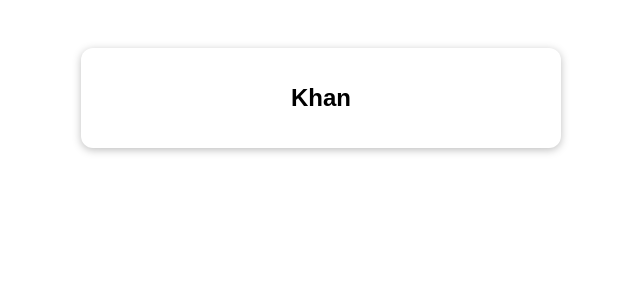
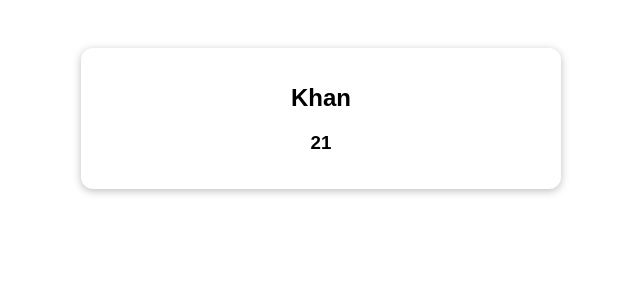
Before and after one commit to HassanKhan123/vue-composition-api, a Vue app: page / in a window 1280 px wide. Shown: the top 300 px of the page, without its empty margins (319-959 px from the left). Built offline with nearby package versions, Linux system fonts and the light colour scheme; the HTML template or start-up script is replaced by a standard one.

Commit message:
building reactive objects

```diff
--- a/src/App.vue
+++ b/src/App.vue
@@ -1,22 +1,26 @@
 <template>
   <section class="container">
-    <h2>{{ userName }}</h2>
+    <h2>{{ user.name }}</h2>
+    <h3>{{ user.age }}</h3>
   </section>
 </template>
 
 <script>
-import { ref } from 'vue';
+import { reactive } from 'vue';
 
 export default {
   setup() {
-    const userName = ref('Hassan');
+    const user = reactive({
+      name: 'Hassan',
+      age: 21,
+    });
 
     setTimeout(() => {
-      userName.value = 'Khan';
+      user.name = 'Khan';
     }, 2000);
 
     return {
-      userName,
+      user,
     };
   },
 };
```
